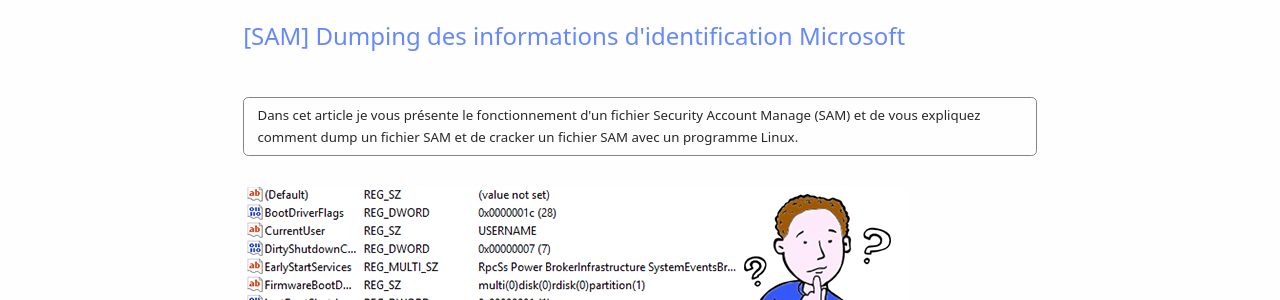
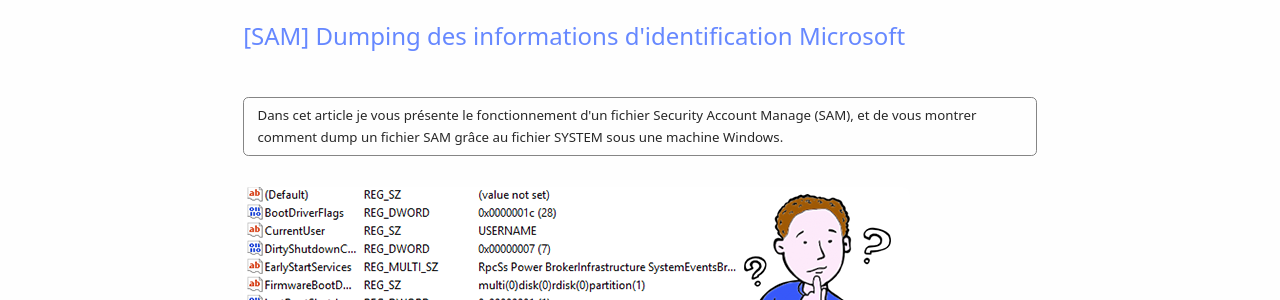
Before and after one commit to Seyptoo/seyptoo.github.io, a Jekyll site: the page built from index.html, in a window 1280 px wide. Shown: the part 276-576 px from the top of the page. Built offline with Jekyll 4.4.1, drawn with Linux system fonts in a browser that asks for light colours; the list of posts is cut into pages by our own code; some of the changed lines change nothing that is shown.

Commit message:
Update 2019-05-26-windows-dump.md

```diff
--- a/_posts/2019-05-26-windows-dump.md
+++ b/_posts/2019-05-26-windows-dump.md
@@ -1,7 +1,7 @@
 ---
 title: "[SAM] Dumping des informations d'identification Microsoft"
 description: sam.png
-tags: ["Dans cet article je vous présente le fonctionnement d'un fichier Security Account Manage (SAM) et de vous expliquez comment dump un fichier SAM et de cracker un fichier SAM avec un programme Linux."]
+tags: ["Dans cet article je vous présente le fonctionnement d'un fichier Security Account Manage (SAM), et de vous montrer comment dump un fichier SAM grâce au fichier SYSTEM sous une machine Windows."]
 ---
 
 ![Flower](../sam.png)
@@ -26,18 +26,14 @@
 
 Le fichier `SAM` et `SYSTEM` ont été copier avec succès donc maintenant nous allons aller sous Linux pour installer quelques paquets pour dump les deux fichiers en question.
 
-SAMDUMP
+IMPACKET
 ----
-Avant de dump le fichier on doit s'assurer que `samdump2` est bien installé sur votre ordinateur.
+Donc avant de dump le fichier, on va s'assurer que `impacket` est installer dans notre machine, voici le lien pour l'installer https://github.com/SecureAuthCorp/impacket.
 
-    root@Seyptoo:/home/seyptoo# which samdump2
-    /usr/bin/samdump2
+Impacket est un ensemble de classes Python permettant de travailler avec des protocoles réseau. Impacket se concentre sur la fourniture d'un accès programmatique de bas niveau aux paquets et à certains protocoles (par exemple, SMB1-3 et MSRPC), la mise en œuvre du protocole elle-même.
 
-S'il ne vous renvoie rien, vous devez installer samdump2 via la commande apt-get.
-
-     root@Seyptoo:/home/seyptoo# sudo apt-get install samdump2
-     Lecture des listes de paquets... Fait
-     [...SNIP...]
+Pour l'installation de `impacket` :
+![Flower](https://image.noelshack.com/fichiers/2019/21/7/1558905335-screenshot-1.png)
 
 Il faut d'abord spécifier le fichier `SYSTEM` et enfin le fichier `SAM` pour dumper les fichiers.
 
```
